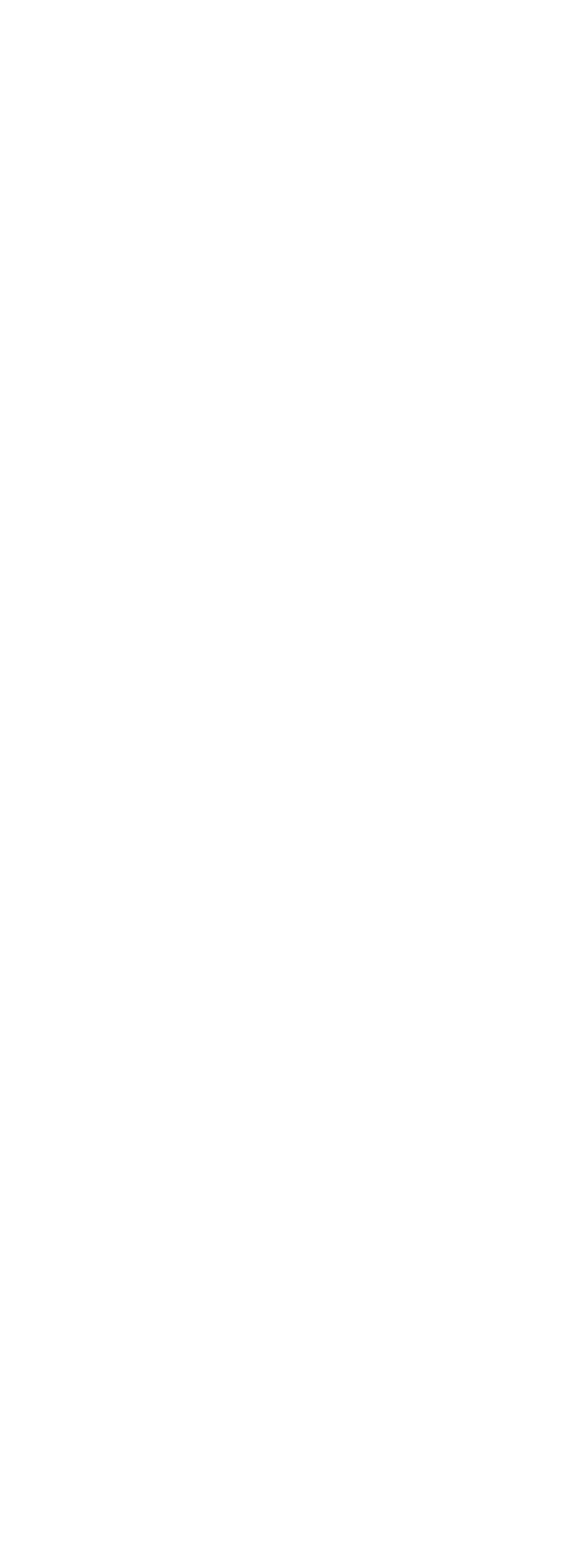
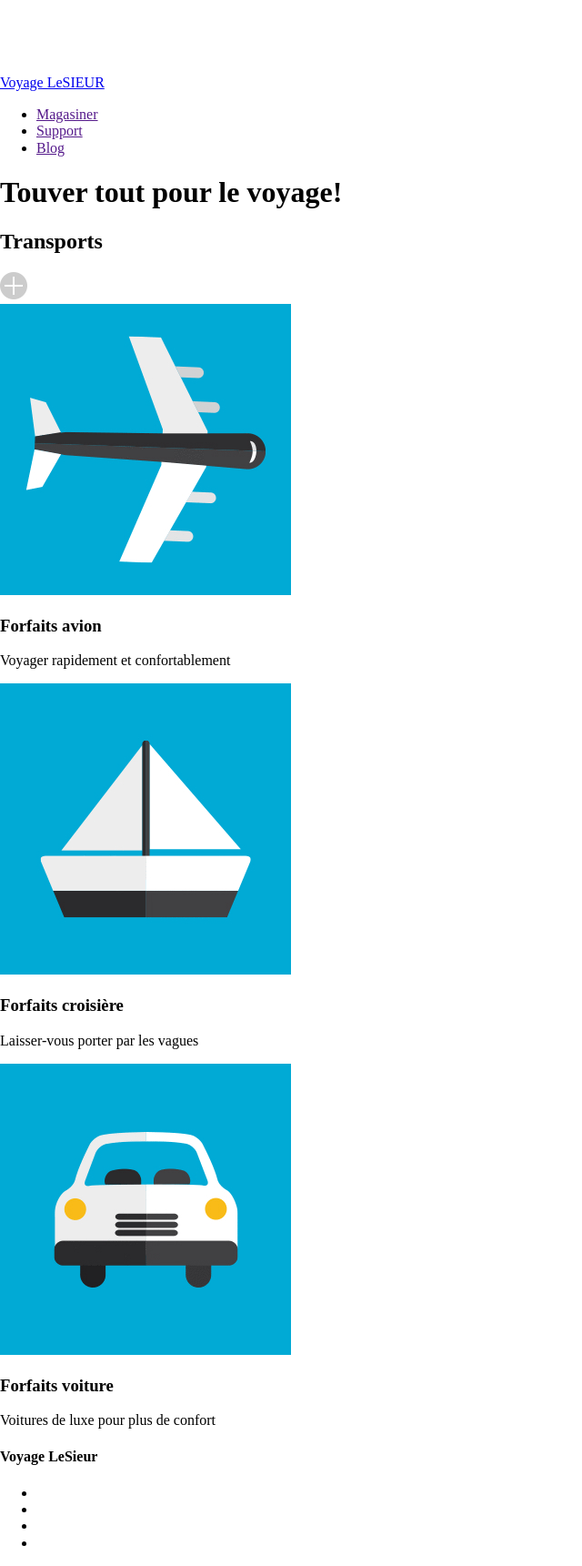
Before and after one commit to Mag-C/site_voyagelesieur, a plain HTML site: page index.html in a window 1280 px wide. Shown: the whole page at 91% size, without its empty margins (0-640 px from the left). Before the commit the page ends 800 px from the top, so only its background shows below. Drawn offline with Linux system fonts and the light colour scheme.

Commit message:
complete html

```diff
--- a/index.html
+++ b/index.html
@@ -18,6 +18,116 @@
 
 </head>
 <body>
+        <header>
+            <div calss="wrapper">
 
+                <a href="index.html">
+                    <img src="images/logo.png" alt="logo Voyage LeSieur">
+                    <p>Voyage LeSIEUR</p>
+                </a>
+
+                <nav>
+                    <ul>
+                        <li>
+                            <a href="">
+                                Magasiner
+                            </a>
+                        </li>
+                        <li>
+                            <a href="">
+                                Support
+                            </a>
+                        </li>
+                        <li>
+                            <a href="">
+                                Blog
+                            </a>
+                        </li>
+                    </ul>
+                </nav>
+
+            </div>
+        </header>
+
+        <section class="banniere">
+            <div class="wrapper">
+                <h1>
+                    Touver tout pour le voyage!
+                </h1>
+            </div>
+        </section>
+
+        <section class="transport">
+            <div class="wrapper">
+
+                <div class="titre_transport">
+                    <h2>
+                        Transports
+                    </h2>
+                    <img class="js-plus" src="images/icone-plus.png" alt="Bouton plus">
+                </div>
+
+                <div class="conteneur-transport">
+
+                    <article>
+                        <img src="images/avion.jpg" alt="images avion">
+                        <h3>
+                            Forfaits <strong>avion</strong>
+                        </h3>
+                        <p>
+                            Voyager rapidement et confortablement
+                        </p>
+                    </article>
+
+                    <article>
+                        <img src="images/bateau.jpg" alt="images bateau">
+                        <h3>
+                            Forfaits <strong>croisière</strong>
+                        </h3>
+                        <p>
+                            Laisser-vous porter par les vagues
+                        </p>
+                    </article>
+
+                    <article>
+                        <img src="images/auto.jpg" alt="images auto">
+                        <h3>
+                            Forfaits <strong>voiture</strong>
+                        </h3>
+                        <p>
+                            Voitures de luxe pour plus de confort
+                        </p>
+                    </article>
+
+                </div>
+
+            </div>
+        </section>
+
+        <footer>
+            <div class="wrapper">
+
+                <h4>
+                    Voyage LeSieur
+                </h4>
+
+                <nav>
+                    <ul>
+                        <li class="facebook">
+                            <a href=""></a>
+                        </li>
+                        <li class="twitter">
+                            <a href=""></a>
+                        </li>
+                        <li class="linkedin">
+                            <a href=""></a>
+                        </li>
+                        <li class="pinterest">
+                            <a href=""></a>
+                        </li>
+                    </ul>
+                </nav>
+            </div>
+        </footer>
 </body>
 </html>
```
